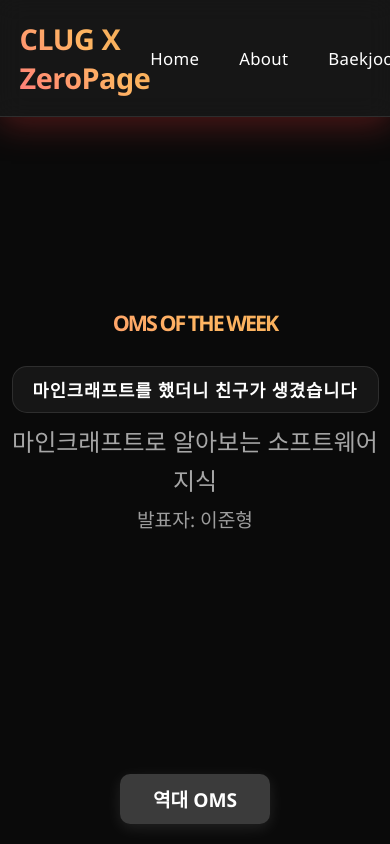
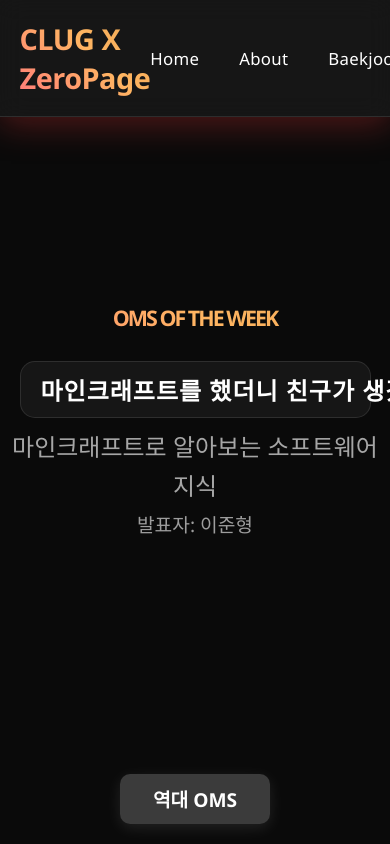
Before and after one commit to CLUGXZeroPage/cz-portal-FE, a Vue app: page /oms_week in a window 390 px wide. Built offline with nearby package versions, Linux system fonts and the light colour scheme.

Commit message:
FIX: oms page overflow for window

```diff
--- a/src/pages/oms.vue
+++ b/src/pages/oms.vue
@@ -86,7 +86,6 @@
 }
 
 .oms-title {
-  font-size: 4.5vw;
   font-weight: 700;
   color: white;
   padding: 10px 20px;
@@ -95,6 +94,10 @@
   border-radius: 15px;
   display: inline-block;
   letter-spacing: 1px;
+  max-width: 90vw; /* 뷰포트 너비 대비 최대 크기 */
+  width: fit-content; /* 내용에 맞게 조정 */
+  white-space: nowrap;
+  font-size: clamp(1.5rem, 4.5vw, 4.5rem);
 }
 
 .description {
```
